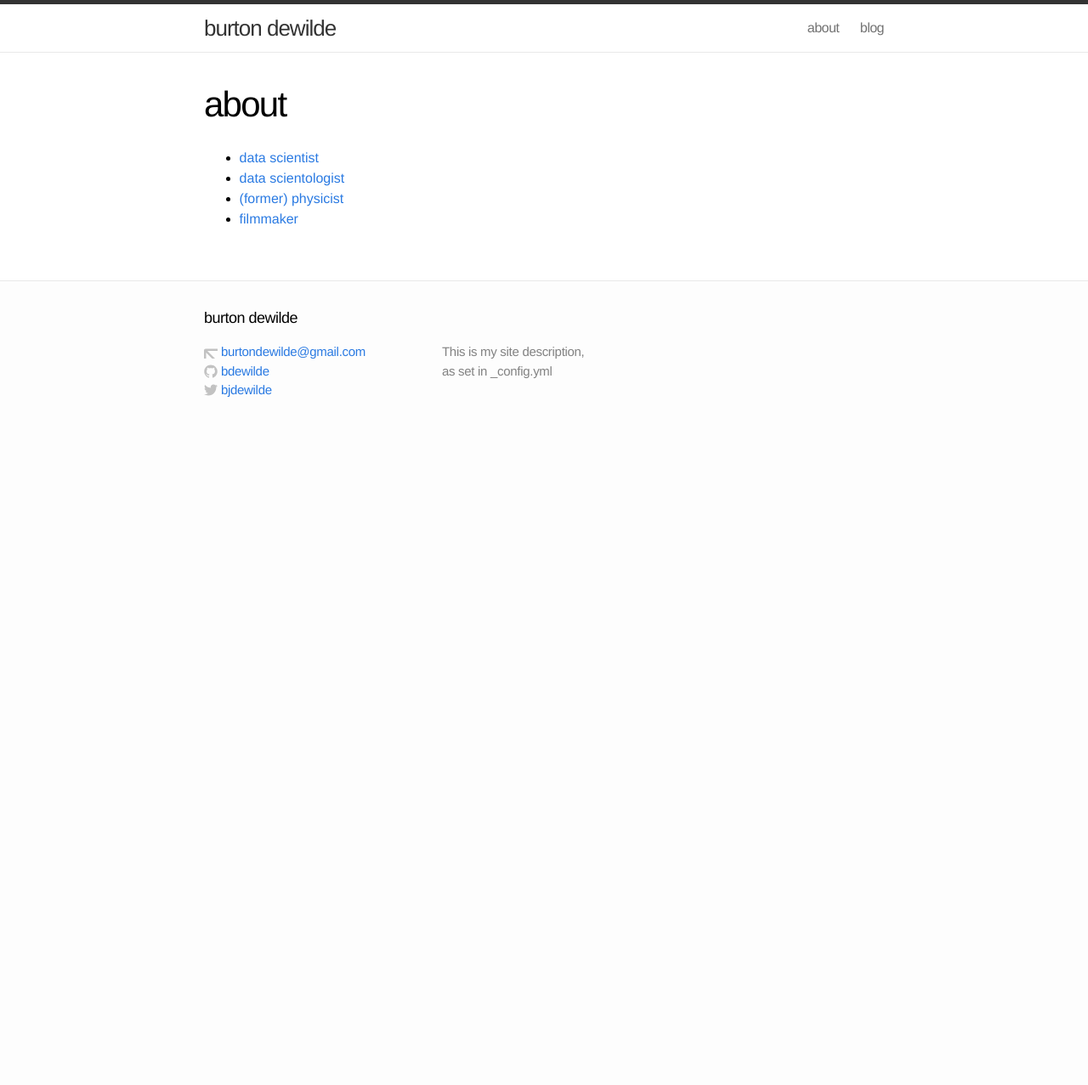
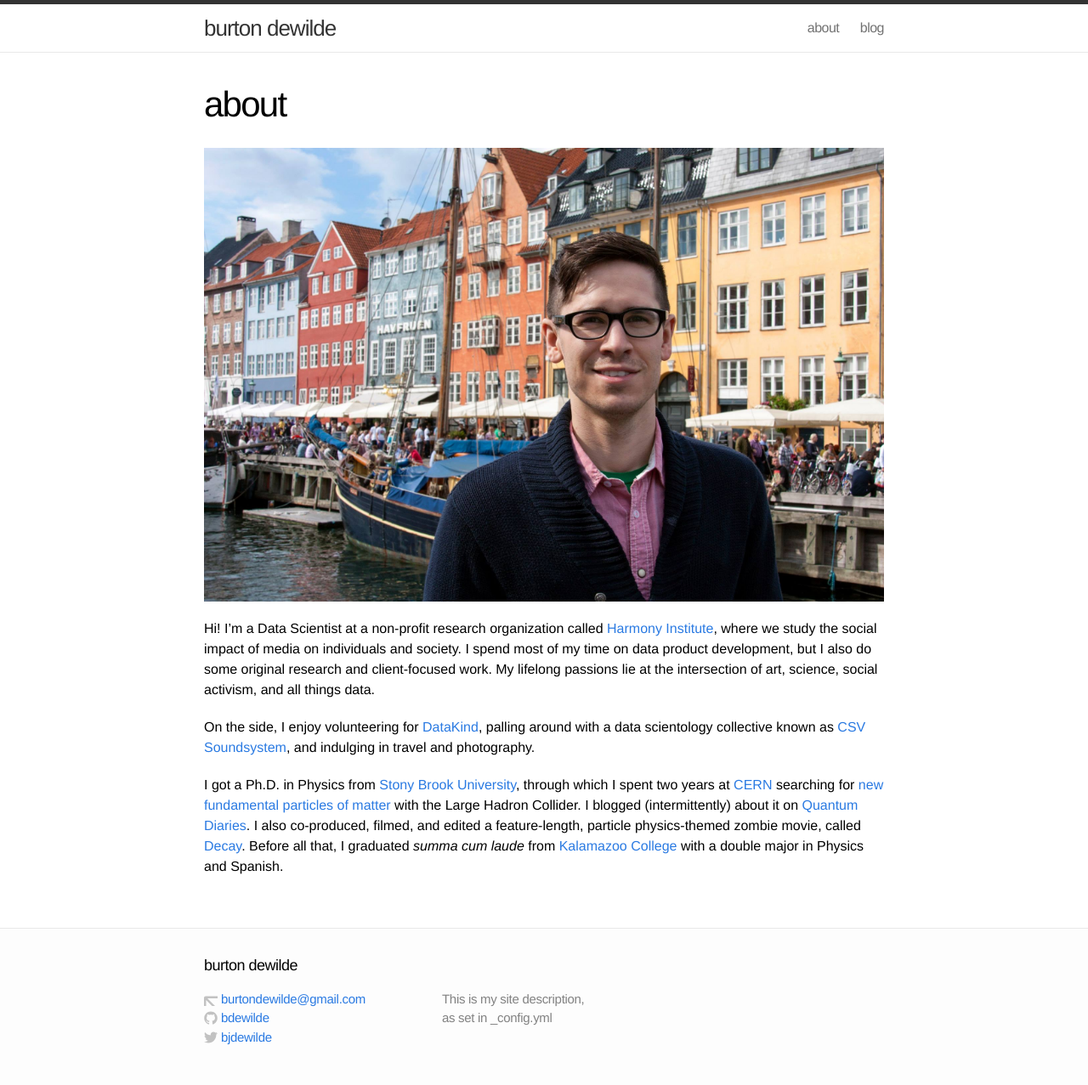
Before and after one commit to bdewilde/bdewilde.github.io, a Jekyll site: the page built from about.md, in a window 1280 px wide. Shown: the whole page at 85% size. Built offline with Jekyll 4.4.1, drawn with Linux system fonts in a browser that asks for light colours; before the commit the page ends 900 px from its top, so only the background shows below that.

Commit message:
added much content to my about page

```diff
--- a/_config.yml
+++ b/_config.yml
@@ -2,7 +2,7 @@
 title: burton dewilde
 description: "This is my site description, as set in _config.yml"
 baseurl: ""
-url: "http://yourdomain.com"
+url: http://bdewilde.github.io
 email: burtondewilde@gmail.com
 twitter_username: bjdewilde
 github_username:  bdewilde
--- a/_includes/header.html
+++ b/_includes/header.html
@@ -17,7 +17,7 @@
         </svg>
       </a>
       <div class="trigger">
-        {% for page in site.pages %}
+        {% for page in site.pages | sort: 'title' %}
           {% if page.title %}<a class="page-link" href="{{ page.url | prepend: site.baseurl }}">{{ page.title }}</a>{% endif %}
         {% endfor %}
       </div>
--- a/about.md
+++ b/about.md
@@ -4,7 +4,10 @@
 permalink: /about/
 ---
 
-- [data scientist](http://harmony-institute.org/)
-- [data scientologist](http://csvsoundsystem.com/)
-- [(former) physicist](http://sbhep-nt.physics.sunysb.edu/HEP/AcceleratorGroup/atlas.html)
-- [filmmaker](http://www.decayfilm.com/)
+<img src="/assets/images/about_bio_pic.jpg" alt="about_bio_pic.jpg" width="100%">
+
+Hi! I'm a Data Scientist at a non-profit research organization called [Harmony Institute](http://harmony-institute.org/), where we study the social impact of media on individuals and society. I spend most of my time on data product development, but I also do some original research and client-focused work. My lifelong passions lie at the intersection of art, science, social activism, and all things data.
+
+On the side, I enjoy volunteering for [DataKind](http://www.datakind.org/), palling around with a data scientology collective known as [CSV Soundsystem](http://csvsoundsystem.com/), and indulging in travel and photography.
+
+I got a Ph.D. in Physics from [Stony Brook University](http://www.physics.sunysb.edu/Physics/), through which I spent two years at [CERN](http://home.web.cern.ch/) searching for [new fundamental particles of matter](/assets/documents/2012-06-20-thesis-defense.pdf) with the Large Hadron Collider. I blogged (intermittently) about it on [Quantum Diaries](http://www.quantumdiaries.org/author/burton-dewilde/). I also co-produced, filmed, and edited a feature-length, particle physics-themed zombie movie, called [Decay](http://www.decayfilm.com/). Before all that, I graduated _summa cum laude_ from [Kalamazoo College](http://www.kzoo.edu/) with a double major in Physics and Spanish.
```
Also changed, not shown: index.html (+13 -2 lines), assets/images/about_bio_pic.jpg (added), 1 other file.
